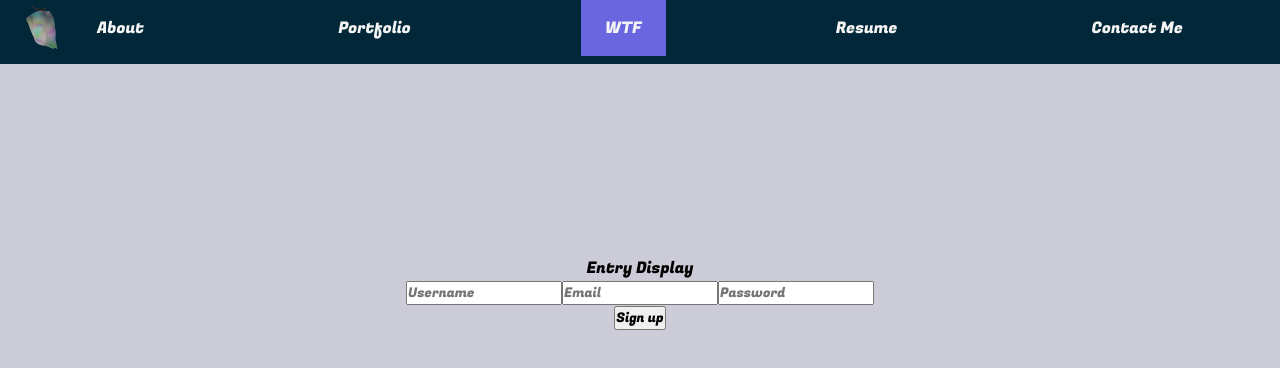
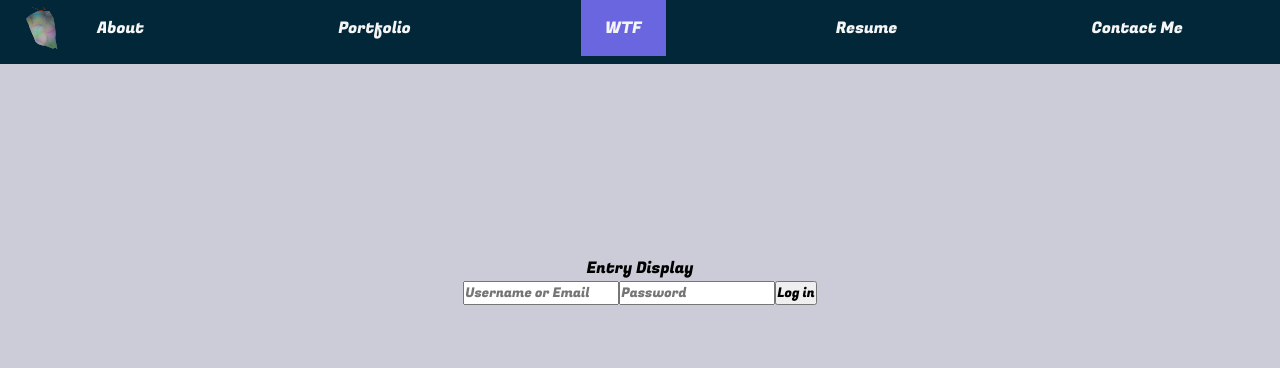
Before and after one commit to StevenDRiggs/my-next-website-frontend, a Next.js app: page /blog in a window 1280 px wide. Shown: the top 368 px of the page. Built offline with nearby package versions, Linux system fonts and the light colour scheme.

Commit message:
added backend signup/login functionality (with password)

```diff
--- a/components/entry_modal.js
+++ b/components/entry_modal.js
@@ -31,8 +31,10 @@ class EntryModal extends Component {
         user: this.state
       })
     })
-      .then(response => console.log(JSON.stringify(response)))
-      //.then(json => console.log(JSON.stringify(json)))
+      .then(response => response.json())
+    ///////
+      .then(json => console.log(JSON.stringify(json)))
+    ///////
   }
 
   handleChange = event => {
--- a/pages/blog.js
+++ b/pages/blog.js
@@ -6,7 +6,7 @@ const Blog = () => {
   return (
     <div>
       <EntryDisplay />
-      <EntryModal entryType='signup' />
+      <EntryModal entryType='login' />
     </div>
   )
 }
```
Also changed, not shown: 1 other file (tests, documents, lock files or other folders).
